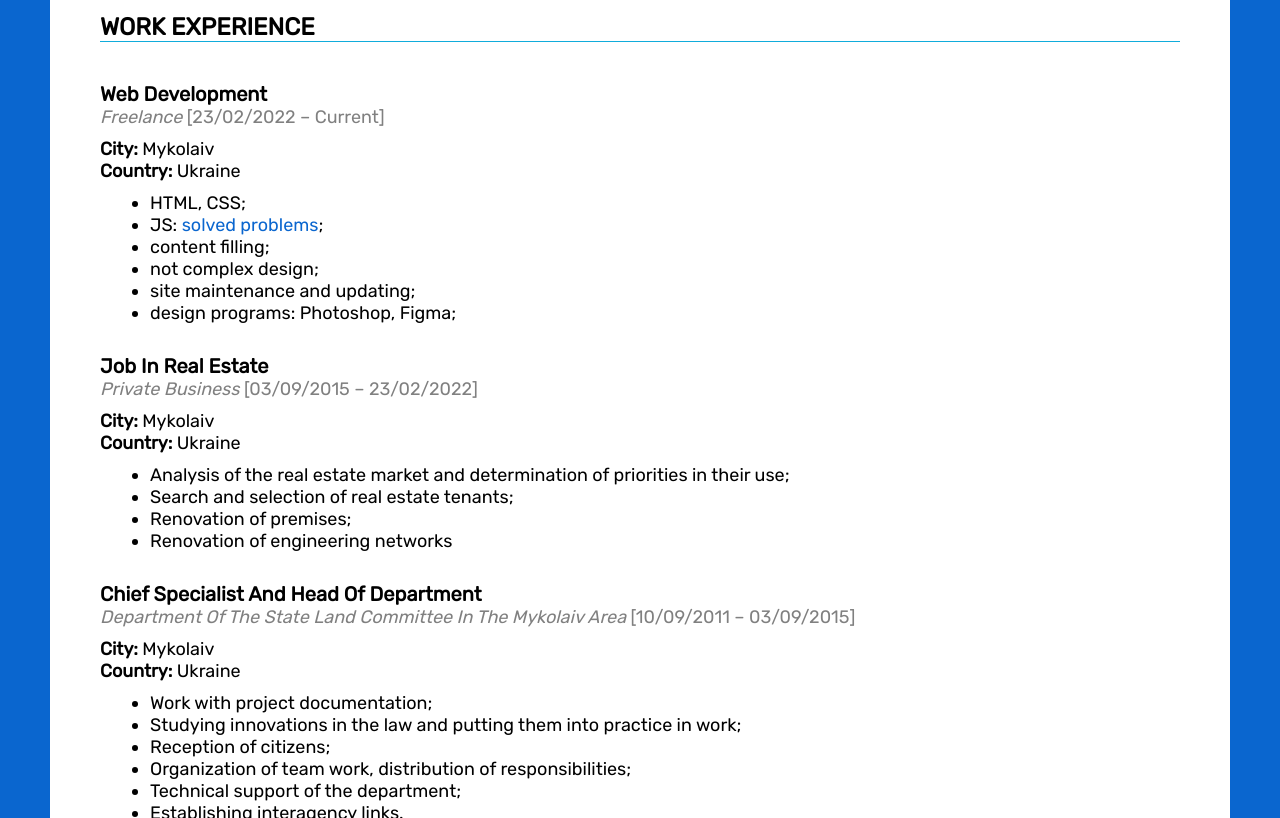
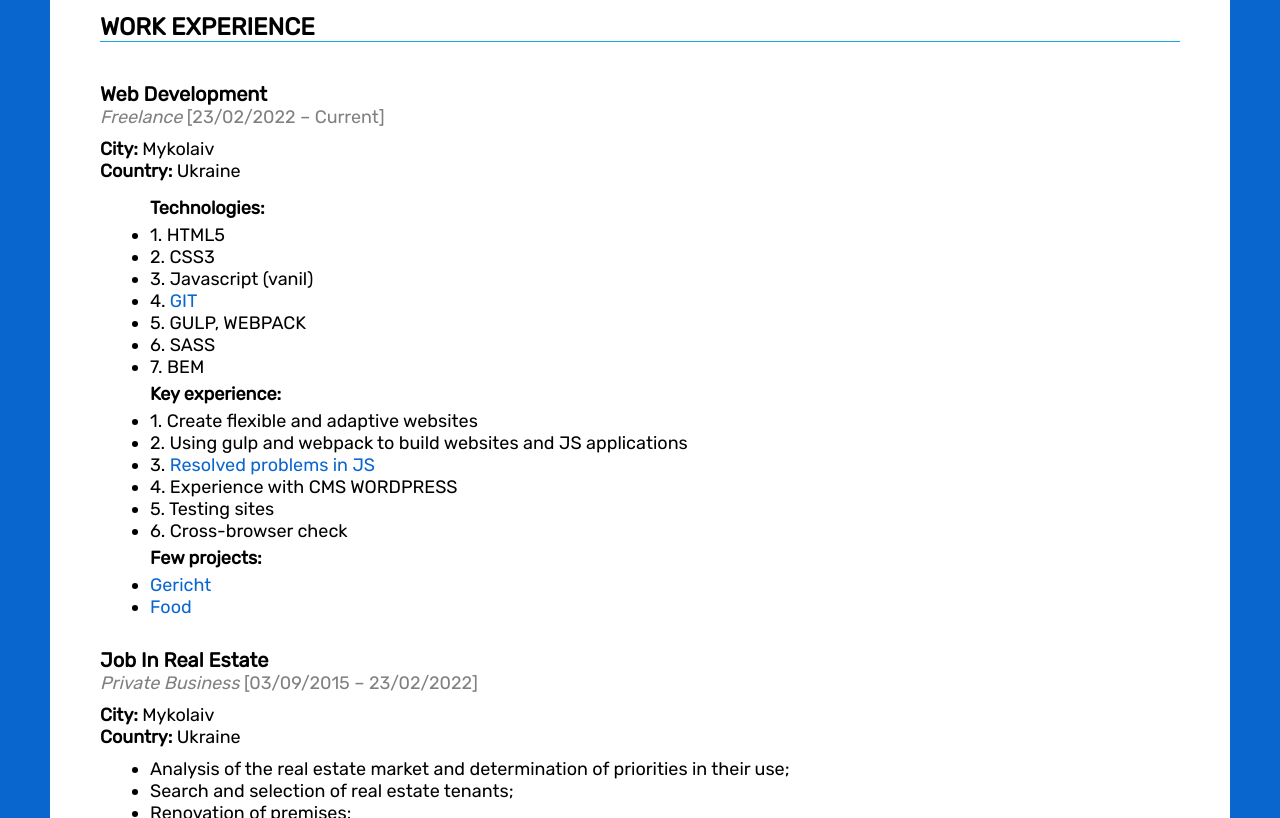
Before and after one commit to kartsevnik/resume-europass, a plain HTML site: page index.html in a window 1280 px wide. Shown: the part 494-1312 px from the top of the page. Drawn offline with Linux system fonts and the light colour scheme; a web font is replaced by a local one.

Commit message:
add new experience

```diff
--- a/index.html
+++ b/index.html
@@ -69,6 +69,8 @@
                 <div class="work__container">
                     <h3 class="work__title title">work experience</h3>
 
+
+
                     <div class="work__front-end end-front">
                         <div class="end-front__title title-work">Web development</div>
                         <div class="end-front__sub-title sub-title-work">Freelance </div>
@@ -76,14 +78,42 @@
                         <div class="land-state__city"><span class="bold">City: </span>Mykolaiv</div>
                         <div class="land-state__country"><span class="bold">Country: </span>Ukraine</div>
                         <ul class="end-front__scills">
-                            <li class="end-front__scill">HTML, CSS;</li>
+                            <p style="padding: 5px 0;"><strong>Technologies:</strong></p>
+                            <li class="end-front__scill">1. HTML5</li>
+                            <li class="end-front__scill">2. CSS3</li>
+                            <li class="end-front__scill">3. Javascript (vanil) </li>
+                            <li class="end-front__scill">4. <a target="_blank"
+                                    href="https://github.com/kartsevnik/">GIT</a></li>
+                            <li class="end-front__scill">5. GULP, WEBPACK</li>
+                            <li class="end-front__scill">6. SASS</li>
+                            <li class="end-front__scill">7. BEM</li>
+
+                            <p style="padding: 5px 0;"><strong>Key experience:</strong></p>
+                            <li class="end-front__scill">1. Create flexible and adaptive websites</li>
+                            <li class="end-front__scill">2. Using gulp and webpack to build websites and JS applications
+                            </li>
+                            <li class="end-front__scill">3. <a target="_blank"
+                                    href="https://kartsevnik.github.io/fls_js/">Resolved problems in JS</a>
+                            </li>
+                            <li class="end-front__scill">4. Experience with CMS WORDPRESS</li>
+                            <li class="end-front__scill">5. Testing sites</li>
+                            <li class="end-front__scill">6. Cross-browser check</li>
+
+                            <p style="padding: 5px 0;"><strong>Few projects:</strong></p>
+                            <li class="end-front__scill">
+                                <a target="_blank"
+                                    href="https://kartsevnik.github.io/portfolio-gericht/home-restaurant.html">Gericht</a>
+                            </li>
+                            <li class="end-front__scill"><a target="_blank"
+                                    href="https://kartsevnik.github.io/portfolio-food/">Food</a></li>
+                            <!-- <li class="end-front__scill">HTML, CSS;</li></li>
                             <li class="end-front__scill">JS: <a target="_blank"
                                     href="https://kartsevnik.github.io/fls_js/">solved
                                     problems</a>;</li>
                             <li class="end-front__scill">content filling;</li>
                             <li class="end-front__scill">not complex design;</li>
                             <li class="end-front__scill">site maintenance and updating;</li>
-                            <li class="end-front__scill">design programs: Photoshop, Figma;</li>
+                            <li class="end-front__scill">design programs: Photoshop, Figma;</li> -->
                         </ul>
                     </div>
 
```
